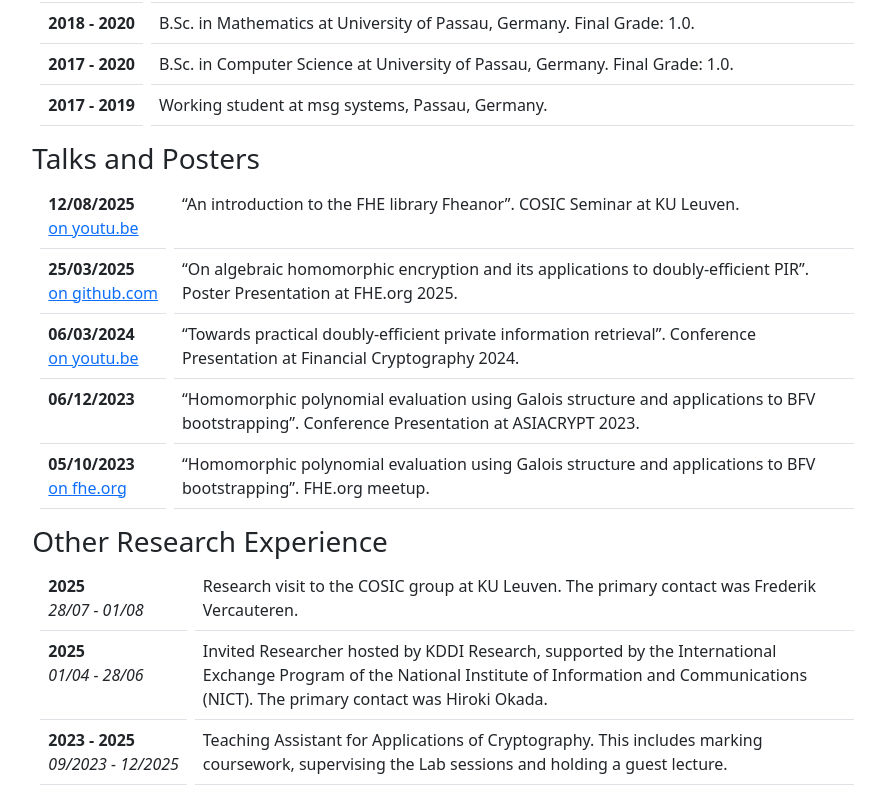
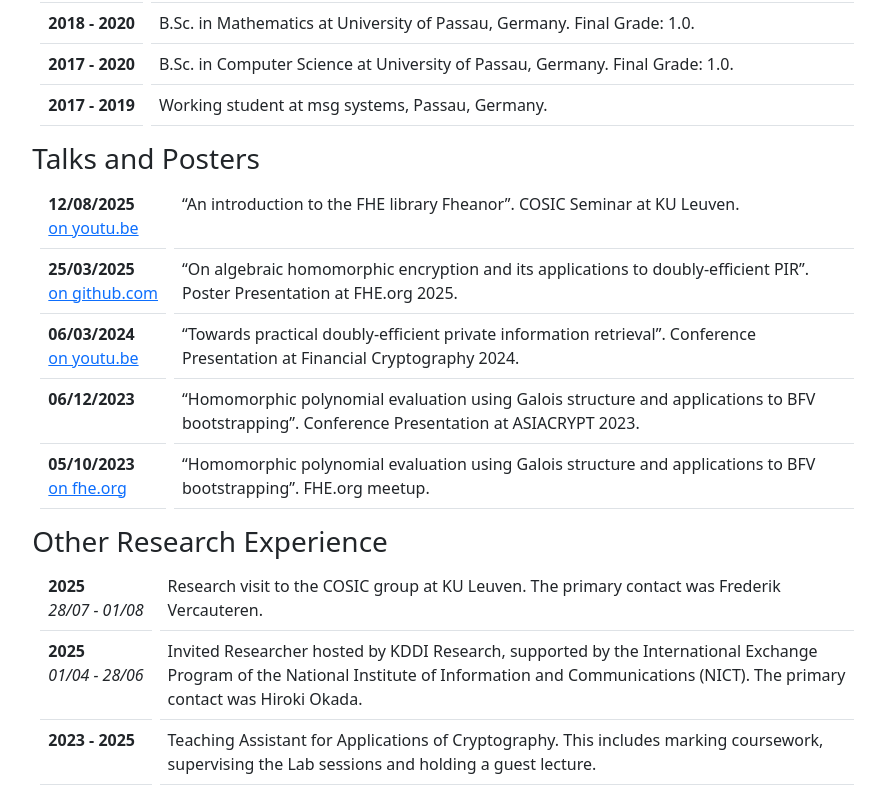
Before and after one commit to FeanorTheElf/personal-website, a Next.js app: page / in a window 1280 px wide. Shown: the part 1378-2179 px from the top of the page, without its empty margins (193-1078 px from the left). Built offline with nearby package versions, Linux system fonts and the light colour scheme.

Commit message:
Updated CV

```diff
--- a/src/pages/index.tsx
+++ b/src/pages/index.tsx
@@ -119,7 +119,7 @@ export default function Home() {
           <CVEntry from={2025} detailedDate="01/04 - 28/06">
             Invited Researcher hosted by KDDI Research, supported by the International Exchange Program of the National Institute of Information and Communications (NICT). The primary contact was Hiroki Okada.
           </CVEntry>
-          <CVEntry from={2023} to={2025} detailedDate="09/2023 - 12/2025">
+          <CVEntry from={2023} to={2025}>
             Teaching Assistant for Applications of Cryptography. This includes marking coursework, supervising the Lab sessions and holding a guest lecture.
           </CVEntry>
         </ListTable>
```
